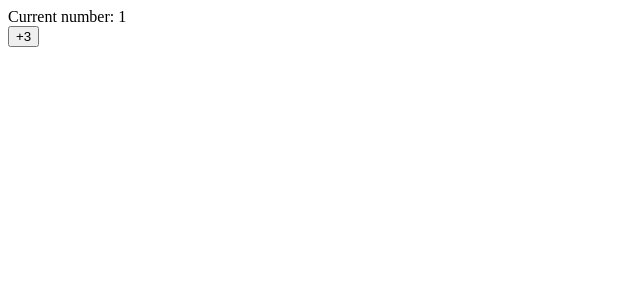
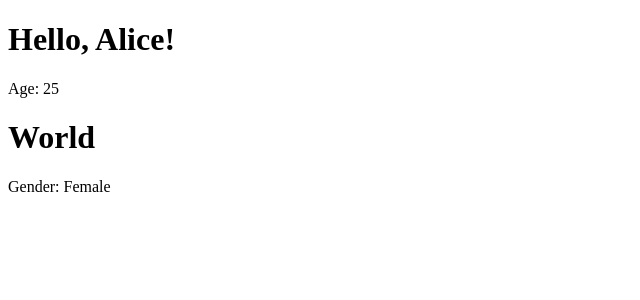
Before and after one commit to SafeWinter/react18-complete, a React (Create React App) app in the folder P1_Introduction/Ch1_react_core/S4P04_comp_state_data_transfer/code/diy/my-app/: page / in a window 1280 px wide. Shown: the top 300 px of the page, without its empty margins (0-640 px from the left). Built offline with nearby package versions, Linux system fonts and the light colour scheme.

Commit message:
test: Hello World component

```diff
--- a/P1_Introduction/Ch1_react_core/S4P04_comp_state_data_transfer/code/diy/my-app/src/App.js
+++ b/P1_Introduction/Ch1_react_core/S4P04_comp_state_data_transfer/code/diy/my-app/src/App.js
@@ -1,24 +1,20 @@
 import React from 'react';
+import Hello from './component/Hello';
+import World from './component/World';
 
 class App extends React.Component {
 
   state = {
-    num: 1
-  }
-
-  clickHandler = () => {
-    this.setState(prevState => ({num: prevState.num + 1}))
-    this.setState(prevState => ({num: prevState.num + 1}), () => console.log('after:', this.state.num))
-    this.setState(prevState => ({num: prevState.num + 1}))
-
-    console.log('before:', this.state.num);
+    name: 'Alice',
+    age: 25,
+    gender: 'Female'
   }
 
   render() {
     return (
       <>
-        <div>Current number: {this.state.num}</div>
-        <button onClick={this.clickHandler}>+3</button>
+        <Hello stuInfo={this.state} />
+        <World stuInfo={this.state} />
       </>
     )
   }
--- /dev/null
+++ b/P1_Introduction/Ch1_react_core/S4P04_comp_state_data_transfer/code/diy/my-app/src/component/Hello.jsx
@@ -0,0 +1,10 @@
+const Hello = (props) => {
+  return (
+    <div>
+      <h1>Hello, {props.stuInfo.name}!</h1>
+      <p>Age: {props.stuInfo.age}</p>
+    </div>
+  );
+};
+
+export default Hello;
--- /dev/null
+++ b/P1_Introduction/Ch1_react_core/S4P04_comp_state_data_transfer/code/diy/my-app/src/component/World.jsx
@@ -0,0 +1,14 @@
+import React from 'react';
+
+class World extends React.Component {
+  render() {
+    return (
+      <div>
+        <h1>World</h1>
+        <p>Gender: {this.props.stuInfo.gender}</p>
+      </div>
+    );
+  }
+}
+
+export default World;
```
Also changed, not shown: 1 other file (tests, documents, lock files or other folders).
